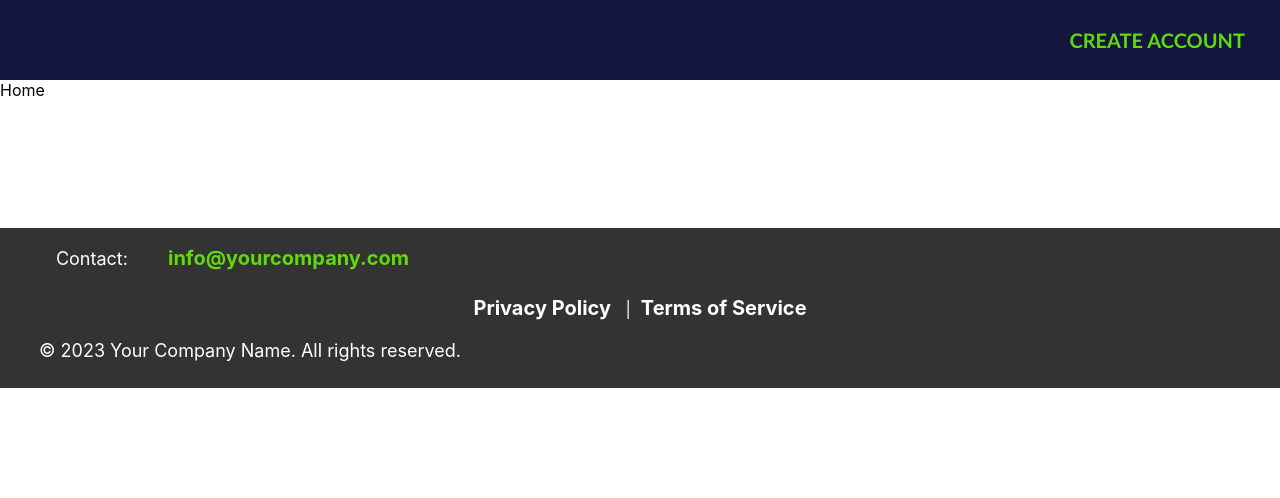
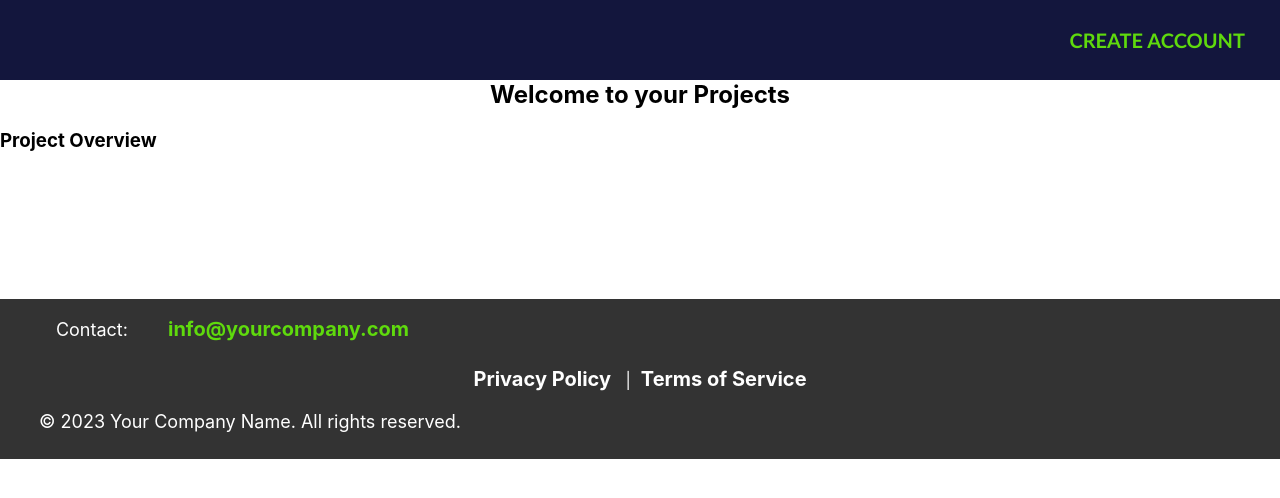
Before and after one commit to Collinswarui/project_tracker, a React (Create React App) app in the folder client/: page /home in a window 1280 px wide. Shown: the top 498 px of the page. Built offline with nearby package versions, Linux system fonts and the light colour scheme; the HTML template or start-up script is replaced by a standard one.

Commit message:
added project overview logic in the home page

```diff
--- /dev/null
+++ b/client/src/components/ProjOverview.js
@@ -0,0 +1,19 @@
+import React from 'react'
+
+export const ProjectOverview = ({ projects = [] }) => {
+    return(
+        <div className='overview'>
+            <h3>Project Overview</h3>
+            <ul>
+                {projects.map((project) => (
+                    <li key={project.id}>
+                        <storng>{project.name}</storng>
+                        <p>Deadline: {project.deadline}</p>
+                        <p>Status: {project.status}</p>
+                    </li>
+                ))}
+            </ul>
+        </div>
+
+    )
+}
--- a/client/src/pages/Home.js
+++ b/client/src/pages/Home.js
@@ -1,8 +1,11 @@
+import { ProjectOverview } from "../components/ProjOverview"
 
-export const Home = () => {
+
+export const Home = ({ projects }) => {
   return (
     <div>
-      Home
+      <h2>Welcome to your Projects</h2>
+      <ProjectOverview projects={projects} />
     </div>
   )
 }
```
